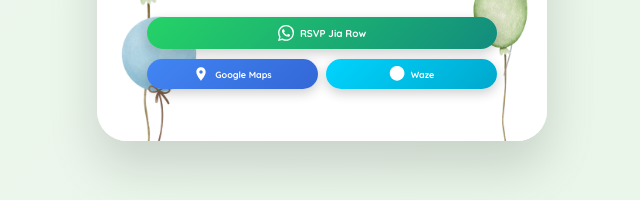
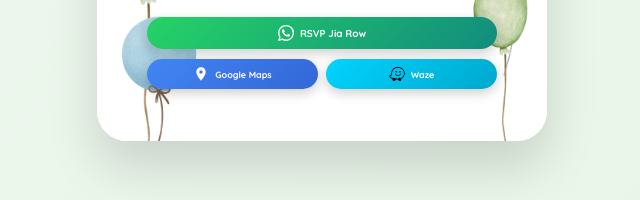
Before and after one commit to mrlgui/CholeisOne, a plain HTML site: page index.html in a window 1280 px wide. Shown: the part 597-797 px from the top of the page, 318-958 px from the left. Drawn offline with Linux system fonts and the light colour scheme.

Commit message:
Update index.html

```diff
--- a/index.html
+++ b/index.html
@@ -594,13 +594,13 @@
                 class="btn btn-waze"
               >
                 <svg
+                  xmlns="http://www.w3.org/2000/svg"
+                  viewBox="0 0 512 512"
                   width="16"
                   height="16"
-                  viewBox="0 0 24 24"
-                  fill="currentColor"
                 >
                   <path
-                    d="M23.184 10.968c0-6.1-4.934-11.026-11.028-11.026S1.128 4.868 1.128 10.968c0 6.094 4.934 11.026 11.028 11.026 6.094 0 11.028-4.932 11.028-11.026z"
+                    d="M502.17 201.67C516.69 287.53 471.23 369.59 389 409.8c13 34.1-12.4 70.2-48.32 70.2a51.68 51.68 0 0 1-51.57-49c-6.44.19-64.2 0-76.33-.64A51.69 51.69 0 0 1 159 479.92c-33.86-1.36-57.95-34.84-47-67.92-37.21-13.11-72.54-34.87-99.62-70.8-13-17.28-.48-41.8 20.84-41.8 46.31 0 32.22-54.17 43.15-110.26C94.8 95.2 193.12 32 288.09 32c102.48 0 197.15 70.67 214.08 169.67zM373.51 388.28c42-19.18 81.33-56.71 96.29-102.14 40.48-123.09-64.15-228-181.71-228-83.45 0-170.32 55.42-186.07 136-9.53 48.91 5 131.35-68.75 131.35C58.21 358.6 91.6 378.11 127 389.54c24.66-21.8 63.87-15.47 79.83 14.34 14.22 1 79.19 1.18 87.9.82a51.69 51.69 0 0 1 78.78-16.42zM205.12 187.13c0-34.74 50.84-34.75 50.84 0s-50.84 34.74-50.84 0zm116.57 0c0-34.74 50.86-34.75 50.86 0s-50.86 34.75-50.86 0zm-122.61 70.69c-3.44-16.94 22.18-22.18 25.62-5.21l.06.28c4.14 21.42 29.85 44 64.12 43.07 35.68-.94 59.25-22.21 64.11-42.77 4.46-16.05 28.6-10.36 25.47 6-5.23 22.18-31.21 62-91.46 62.9-42.55 0-80.88-27.84-87.9-64.25z"
                   />
                 </svg>
                 Waze
```
